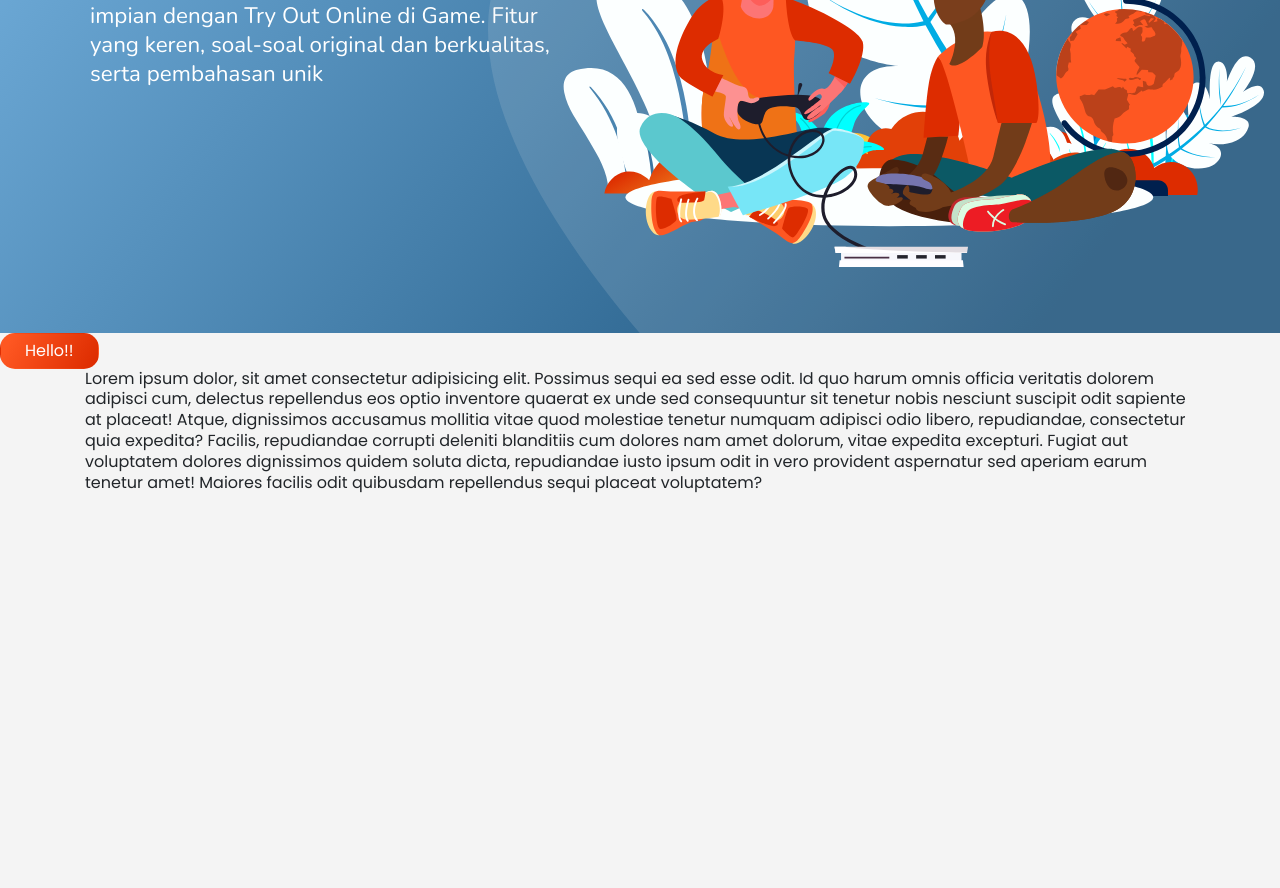
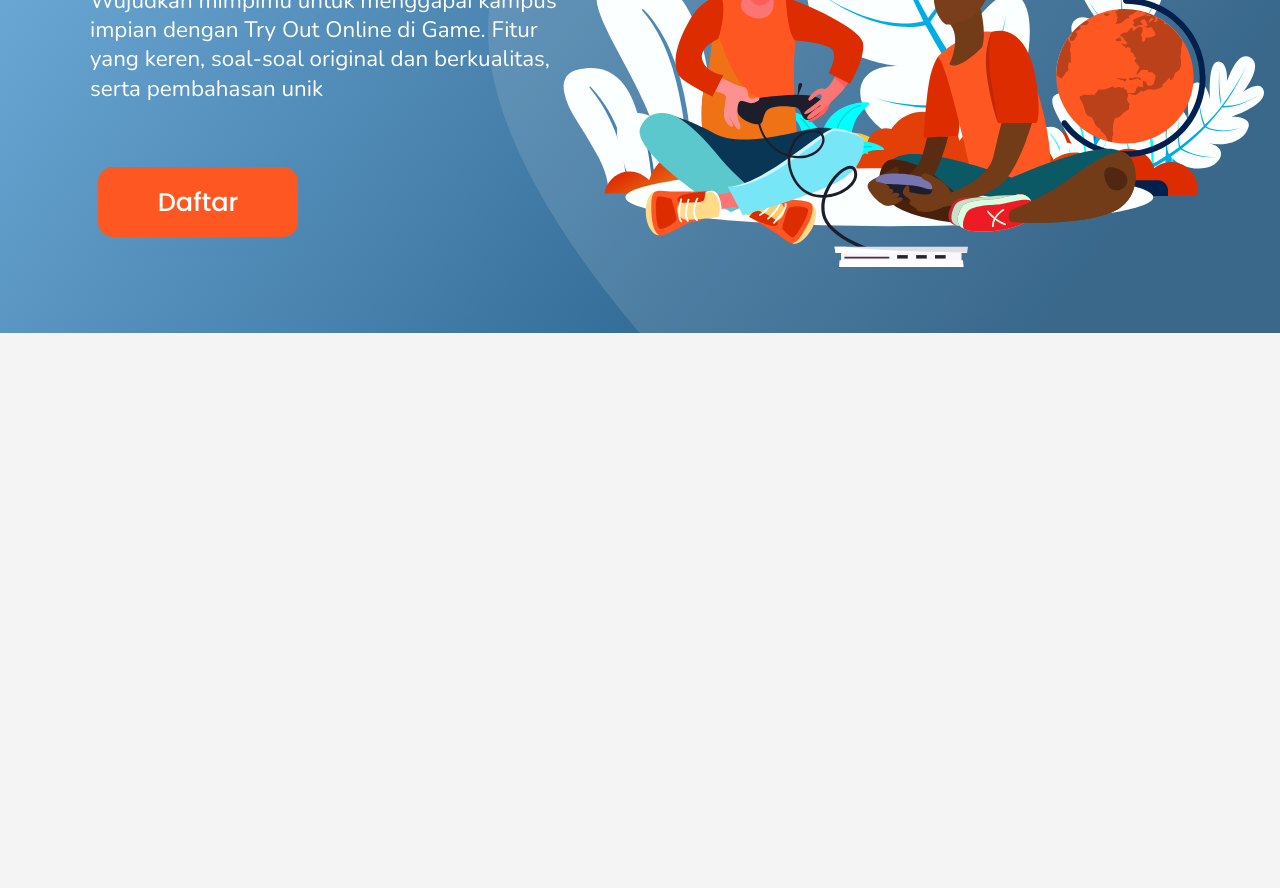
Before and after one commit to danivideda/gamifythink-frontend-prj, a website: page public/index.html in a window 1280 px wide. Shown: the part 367-1255 px from the top of the page. Drawn offline with nearby package versions, Linux system fonts and the light colour scheme.

Commit message:
nav revision

```diff
--- a/public/index.html
+++ b/public/index.html
@@ -24,8 +24,8 @@
             <li><a href="#" class="items">Fitur</a></li>
             <li><a href="#" class="items">Testimoni</a></li>
             <li><a href="#" class="items">Kontak</a></li>
-            <a href="#" class="btn" id="login">Masuk</a>
           </ul>
+          <a href="#" class="btn" id="btn-login">Masuk</a>
         </div>
       </nav>
 
@@ -36,17 +36,18 @@
       <img src="img/main-heading-illustration.svg" alt="illustration">
       <div class="container">
         <div class="content">
-          <span class="text-heading">Hi,</span>
+          <h2 class="text-heading">Hi,</h2>
           <h1 class="lead-heading">Thinker UTBK</h1>
           <p>Wujudkan mimpimu untuk menggapai kampus impian dengan Try Out Online di Game. Fitur yang keren, soal-soal original dan berkualitas, serta pembahasan unik</p>
+          <a href="#" class="btn btn-primary" id="btn-register">Daftar</a>
         </div>
       </div>
     </section>
 
-    <a href="#" class="btn">Hello!!</a>
     <section id="about">
-      <div class="container">
-        <p>Lorem ipsum dolor, sit amet consectetur adipisicing elit. Possimus sequi ea sed esse odit. Id quo harum omnis officia veritatis dolorem adipisci cum, delectus repellendus eos optio inventore quaerat ex unde sed consequuntur sit tenetur nobis nesciunt suscipit odit sapiente at placeat! Atque, dignissimos accusamus mollitia vitae quod molestiae tenetur numquam adipisci odio libero, repudiandae, consectetur quia expedita? Facilis, repudiandae corrupti deleniti blanditiis cum dolores nam amet dolorum, vitae expedita excepturi. Fugiat aut voluptatem dolores dignissimos quidem soluta dicta, repudiandae iusto ipsum odit in vero provident aspernatur sed aperiam earum tenetur amet! Maiores facilis odit quibusdam repellendus sequi placeat voluptatem?</p>
+      <img src="" alt="">
+      <div class="content">
+
       </div>
     </section>
 
--- a/src/scss/main.scss
+++ b/src/scss/main.scss
@@ -19,6 +19,7 @@ body { // test
 
 // Utilities
 .text-heading {
+  display: inline-block;
   color: var(--redish-light);
   outline-width: medium;
   outline-color: #333;
@@ -34,17 +35,29 @@ body { // test
 
 .btn {
   display: inline-block;
-  background: linear-gradient(119.38deg, #FE5722 10.48%, #DD2C00 96.57%);
+  // background: linear-gradient(119.38deg, #FE5722 10.48%, #DD2C00 96.57%);
+  background-color: var(--redish-light);
   border-radius: 15px;
   padding: 0.3rem 1.5rem;
   text-decoration: none;
   color: #fff;
   transition: all 0.3 ease;
 
-  &:hover::after {
-    content: '';
-    background-color: rgba(0, 0, 0, 0.25);
-    color: #333;
+  &-primary {
+    position: relative;
+    display: inline-block;
+    width: 200px;
+    margin: 1rem 2rem;
+    padding: 1rem 2rem;
+    border: none;
+    font-family: 'Poppins', Arial, Helvetica, sans-serif;
+    font-size: 1.6rem;
+    font-weight: 500;
+  }
+
+  &:hover {
+    background-color: #fff;
+    color: var(--redish-light);
   }
 }
 
@@ -73,6 +86,12 @@ nav {
     #brand {
       height: 100%;
       margin-left: -20px;
+    }
+
+    #btn-login {
+      // position: relative;
+      // margin-left: 70px;
+      align-self: center;
     }
 
     ul {
@@ -134,15 +153,27 @@ nav {
     // margin-left: 10rem;
     margin: 20% 5px;
 
+    .text-heading {
+      background-color: #fff;
+      border-radius: 15px;
+      padding: 0.3rem 1rem;
+      text-align: center;
+    }
+
     p {
       font-family: 'Nunito';
       font-size: 1.4rem;
       color: #fff;
+    }
+
+    #btn-register {
+      margin-top: 3rem;
+      margin-left: 0.5rem;
     }
   }
 }
 
 #about {
   min-height: 100vh;
-
+  background-image: url('');
 }
```
Also changed, not shown: public/css/main.css.
